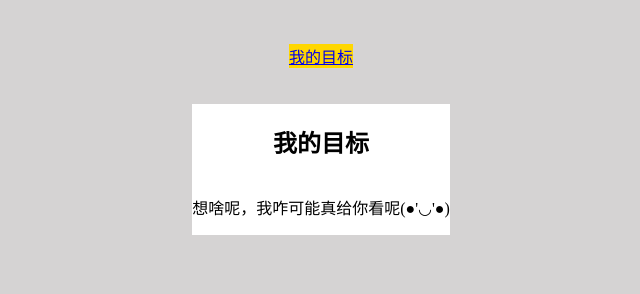
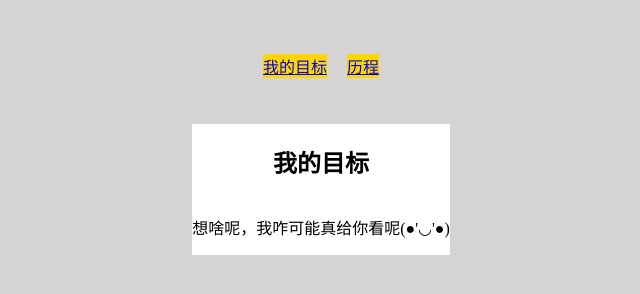
Before and after one commit to Chinchilla95/Start-of-HTML, a plain HTML site: page personal aims.html in a window 1280 px wide. Shown: the whole page, without its empty margins (319-959 px from the left). Drawn offline with Linux system fonts and the light colour scheme.

Commit message:
Update personal aims.html

```diff
--- a/personal aims.html
+++ b/personal aims.html
@@ -23,9 +23,14 @@
         justify-content: center;
       "
     >
-      <div style="display: flex">
+      <div style="display: flex; margin: 10px">
         <a href="./personal aims.html">
           <p style="font-size: 18; background-color: gold">我的目标</p>
+        </a>
+      </div>
+      <div style="display: flex; margin: 10px">
+        <a href="./Experience.html">
+          <p style="font-size: 18; background-color: gold">历程</p>
         </a>
       </div>
     </div>
```
